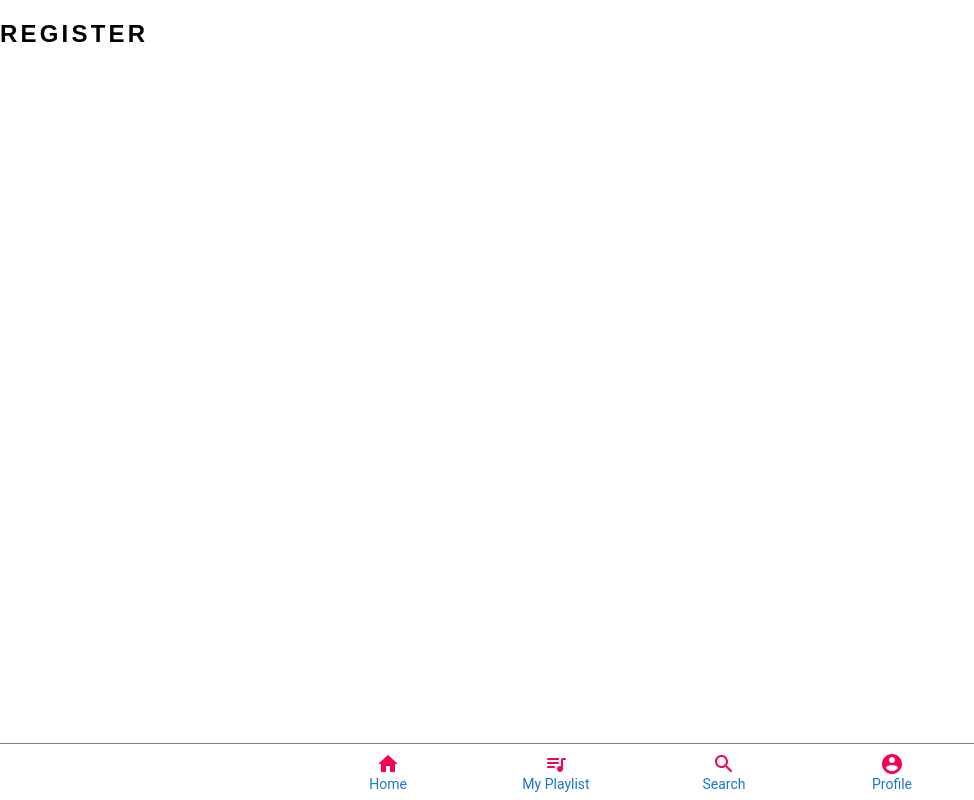
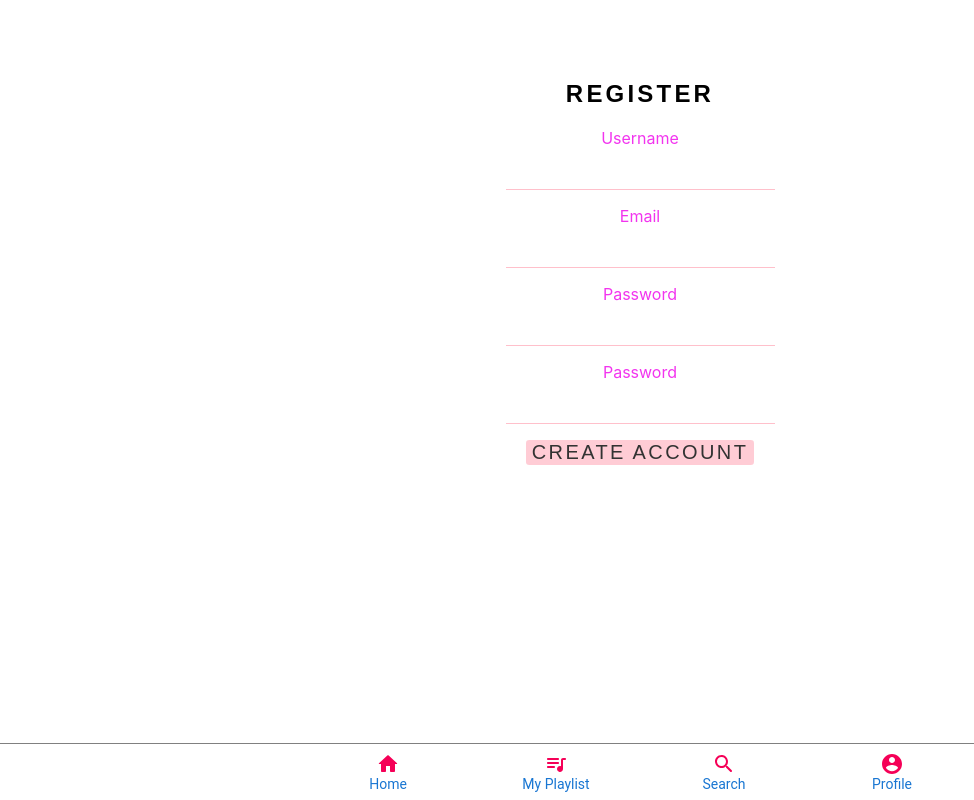
Before and after one commit to autumnjava/Ljudio, a React (Create React App) app: page /register in a window 1280 px wide. Shown: the whole page, without its empty margins (0-974 px from the left). Built offline with nearby package versions, Linux system fonts and the light colour scheme.

Commit message:
Created the Register Form.

```diff
--- a/src/pages/registerPage/RegisterPage.tsx
+++ b/src/pages/registerPage/RegisterPage.tsx
@@ -1,11 +1,47 @@
-import { StyledTitle } from "./StyledRegisterPage";
+import {
+  StyledTitle,
+  StyledWrapper,
+  StyledForm,
+  StyledInput,
+  StyledInputWrapper,
+  StyledLabel,
+  StyledButton
+} from "./StyledRegisterPage";
 
 
 const RegisterPage: React.FC = () => {
+
+
+  const submitHandler = (e: React.FormEvent<HTMLFormElement>) => {
+    e.preventDefault();
+
+  }
+
+
   return (
-    <>
+    <StyledWrapper>
+      <StyledForm onSubmit={ (e) => submitHandler(e)}>
+
         <StyledTitle>REGISTER</StyledTitle>
-    </>
+
+        <StyledInputWrapper>
+            <StyledLabel>Username</StyledLabel>
+          <StyledInput />
+
+          <StyledLabel>Email</StyledLabel>
+          <StyledInput />
+
+          <StyledLabel>Password</StyledLabel>
+          <StyledInput />
+
+          <StyledLabel>Password</StyledLabel>
+            <StyledInput/>
+        </StyledInputWrapper>
+
+        <StyledButton>CREATE ACCOUNT</StyledButton>
+
+      </StyledForm>
+      </StyledWrapper>
   )
 }
 
--- a/src/pages/registerPage/StyledRegisterPage.ts
+++ b/src/pages/registerPage/StyledRegisterPage.ts
@@ -4,3 +4,51 @@ export const StyledTitle = styled.h2`
   font-family: Arial, Helvetica, sans-serif;
   letter-spacing: 0.2rem;
 `
+
+export const StyledWrapper = styled.div`
+`;
+
+
+export const StyledForm = styled.form`
+  text-align: center;
+  margin: 5rem auto;
+`;
+
+export const StyledInput = styled.input`
+  text-decoration: none;
+  outline: none;
+  font-size: 20px;
+  border: none;
+  border-bottom: 1px solid pink;
+   &:focus {
+        color: green;
+        border-bottom: 1px solid #EF02EB;
+    }
+
+`;
+
+export const StyledLabel = styled.p`
+  color: #EF02EB;
+  opacity: 80%;
+
+`;
+
+export const StyledInputWrapper = styled.div`
+  display: block;
+`;
+
+export const StyledButton = styled.button`
+  text-decoration: none;
+  outline: none;
+  opacity: 80%;
+  margin: 1rem;
+  border: none;
+  background-color: pink;
+  border-radius: 0.2rem;
+  font-size: 20px;
+  font-family: Arial, Helvetica, sans-serif;
+  letter-spacing: 0.15rem;
+  &:hover{
+    opacity: 100%;
+  }
+`;
```
